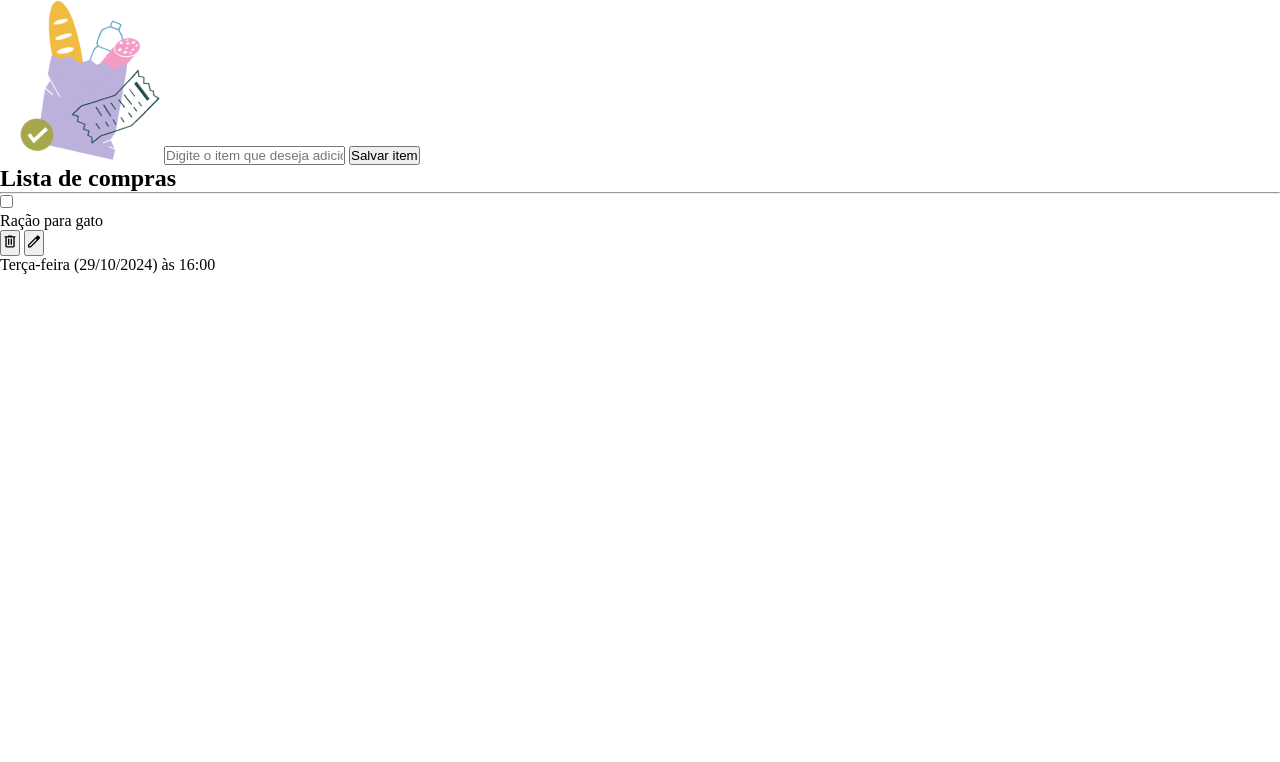
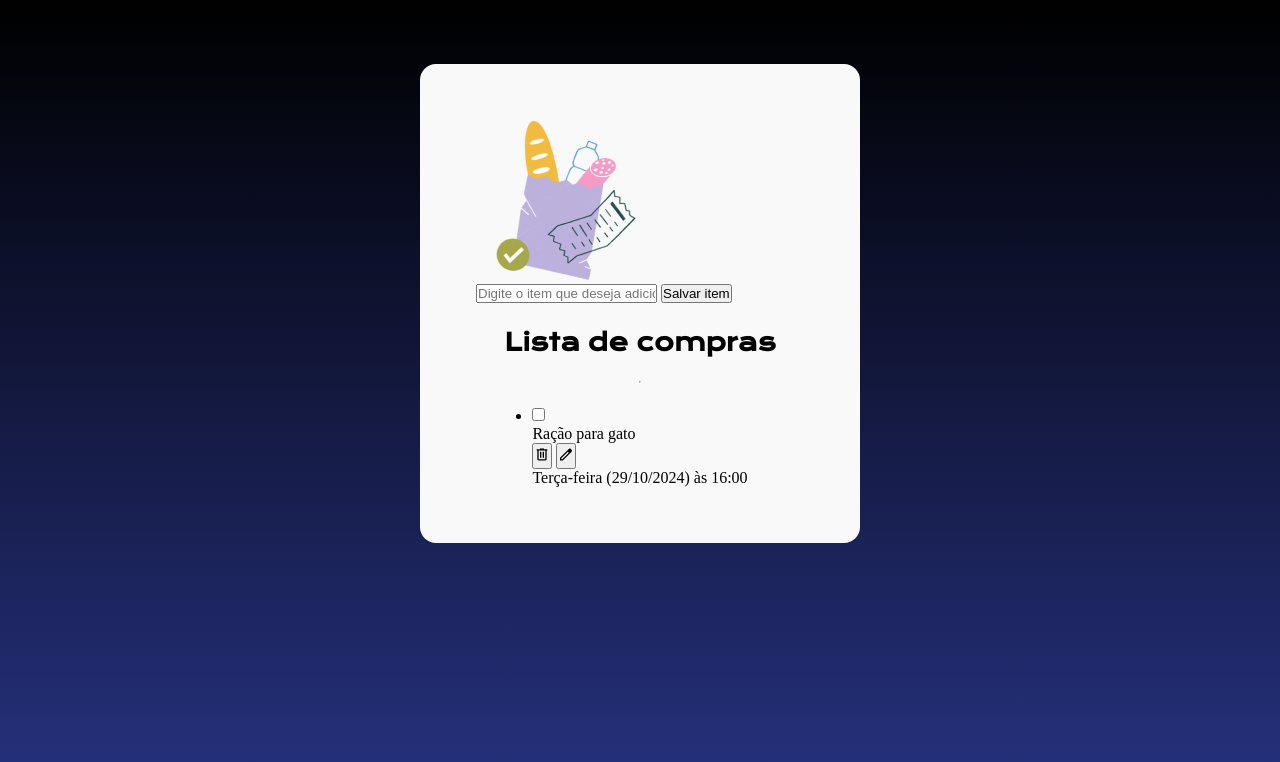
Before and after one commit to MatheusMatiasUniver/Curso-JavaScript-para-Web-Alura, a plain HTML site: page index.html in a window 1280 px wide. Drawn offline with nearby package versions, Linux system fonts and the light colour scheme; a web font is replaced by a local one.

Commit message:
edição da estilização

```diff
--- a/styles.css
+++ b/styles.css
@@ -13,3 +13,33 @@
     --fonte-texto: 'Numans', sans-serif;
     --degrade-azul: linear-gradient(180deg, #000000 0%, #26327F 100%);
 }
+
+
+body {
+    background: var(--degrade-azul);
+    background-repeat: no-repeat;
+    height: 100vh;
+
+    display: flex;
+    flex-direction: column;
+    align-items: center;
+}
+
+main {
+    margin-top: 64px;
+
+    display: flex;
+    flex-direction: column;
+    gap: 24px;
+
+    width: 440px;
+    align-items: center;
+
+    background: var(--neutro);
+    padding: 56px;
+    border-radius: 16px;
+}
+
+h2 {
+    font-family: var(--fonte-titulo);
+}
```
